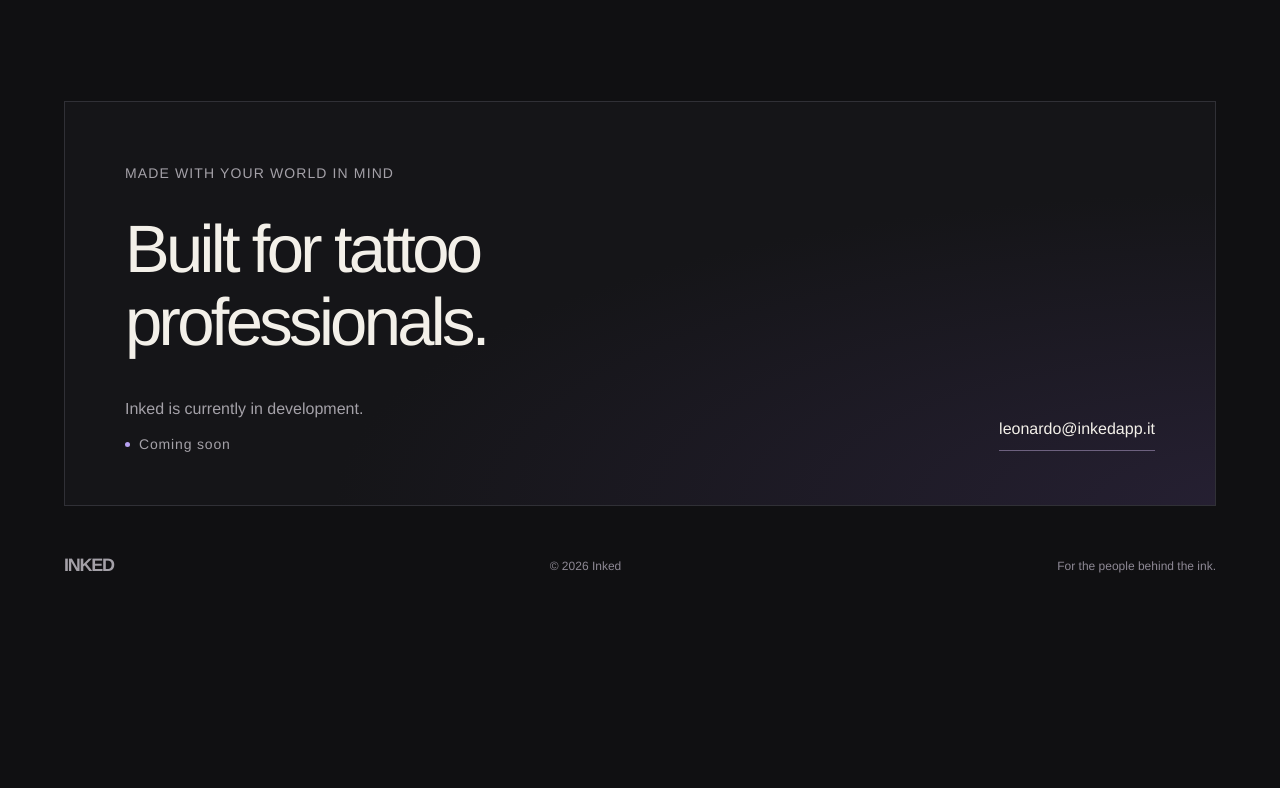
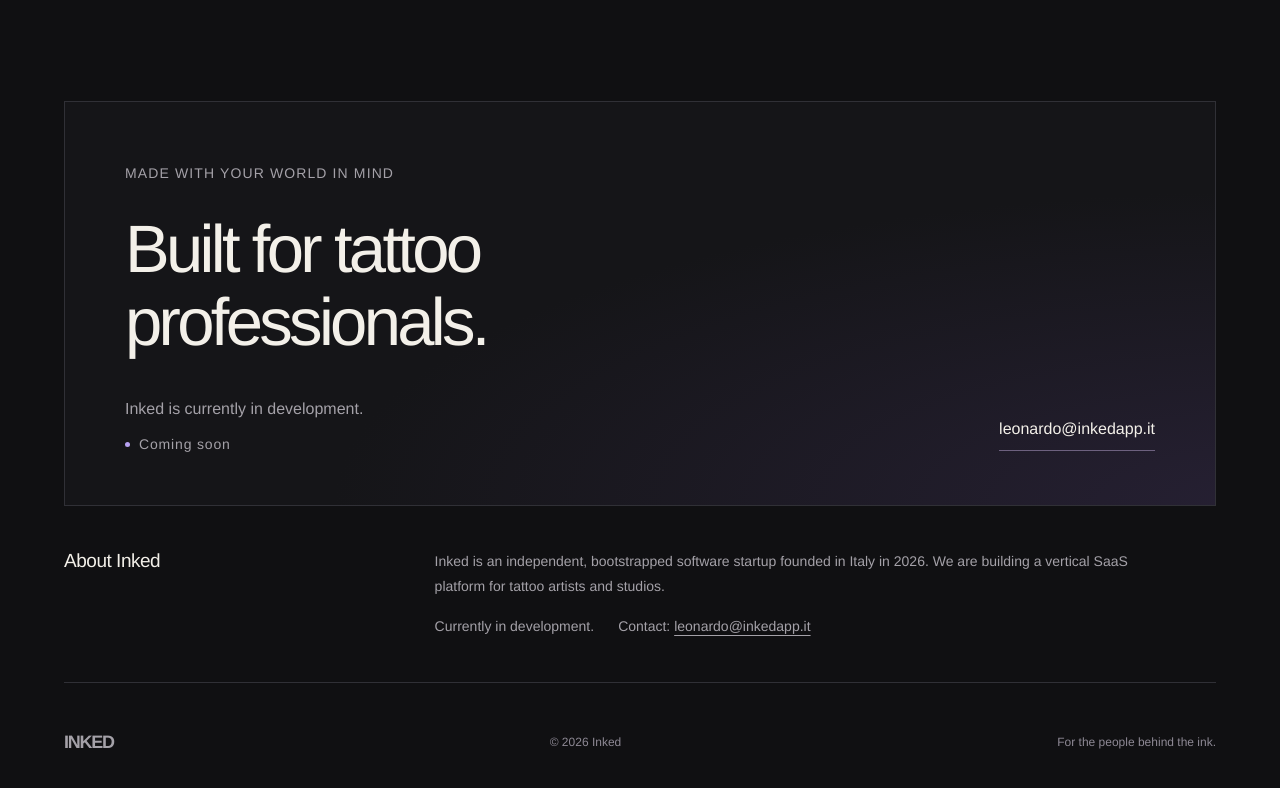
Before and after one commit to Leonardo343/inked-landing, a plain HTML site: page index.html in a window 1280 px wide. Shown: the part 2728-3516 px from the top of the page. Before the commit the page ends 3353 px from the top, so only its background shows below. Drawn offline with Linux system fonts and the light colour scheme.

Commit message:
Add verified Inked company details and crawler metadata

```diff
--- a/index.html
+++ b/index.html
@@ -4,21 +4,21 @@
     <meta charset="utf-8" />
     <meta name="viewport" content="width=device-width, initial-scale=1" />
     <meta name="theme-color" content="#101012" />
-    <title>Inked — Built for tattoo professionals</title>
-    <meta name="description" content="Inked is currently in development: the operating system for tattoo artists and studios. Everything you need to run your studio, in one place. Coming soon." />
+    <title>Inked — Tattoo software &amp; vertical SaaS | Italy, 2026</title>
+    <meta name="description" content="Inked is an independent, bootstrapped software startup founded in Italy in 2026, building a vertical SaaS platform for tattoo artists and studios. Currently in development." />
     <meta name="robots" content="index, follow" />
     <link rel="canonical" href="https://inkedapp.it/" />
     <link rel="icon" type="image/svg+xml" href="favicon.svg" />
-    <link rel="stylesheet" href="styles.css?v=20261007-2" />
+    <link rel="stylesheet" href="styles.css?v=20261007-3" />
     <meta property="og:type" content="website" />
     <meta property="og:locale" content="en_GB" />
     <meta property="og:site_name" content="Inked" />
-    <meta property="og:title" content="Inked — Built for tattoo professionals" />
-    <meta property="og:description" content="The operating system for tattoo artists and studios. Currently in development. Coming soon." />
+    <meta property="og:title" content="Inked — Tattoo software &amp; vertical SaaS | Italy, 2026" />
+    <meta property="og:description" content="Inked is an independent, bootstrapped software startup founded in Italy in 2026, building a vertical SaaS platform for tattoo artists and studios. Currently in development." />
     <meta property="og:url" content="https://inkedapp.it/" />
     <meta name="twitter:card" content="summary" />
-    <meta name="twitter:title" content="Inked — Built for tattoo professionals" />
-    <meta name="twitter:description" content="The operating system for tattoo artists and studios. Currently in development. Coming soon." />
+    <meta name="twitter:title" content="Inked — Tattoo software &amp; vertical SaaS | Italy, 2026" />
+    <meta name="twitter:description" content="Inked is an independent, bootstrapped software startup founded in Italy in 2026, building a vertical SaaS platform for tattoo artists and studios. Currently in development." />
   </head>
   <body>
     <a class="skip-link" href="#main">Skip to content</a>
@@ -154,6 +154,16 @@
             <a class="email-link" href="mailto:leonardo@inkedapp.it">leonardo@inkedapp.it</a>
           </div>
         </section>
+        <section class="company" aria-labelledby="company-title">
+          <h2 id="company-title">About Inked</h2>
+          <div class="company-copy">
+            <p>Inked is an independent, bootstrapped software startup founded in Italy in 2026. We are building a vertical SaaS platform for tattoo artists and studios.</p>
+            <div class="company-details">
+              <p>Currently in development.</p>
+              <p>Contact: <a href="mailto:leonardo@inkedapp.it">leonardo@inkedapp.it</a></p>
+            </div>
+          </div>
+        </section>
       </main>
 
       <footer class="site-footer">
--- a/styles.css
+++ b/styles.css
@@ -356,6 +356,46 @@ h3 {
   line-height: 1.4;
 }
 
+.company {
+  display: grid;
+  gap: 18px;
+  padding-block: 37px;
+  border-bottom: 1px solid var(--line);
+}
+
+.company h2 {
+  font-size: 1.1875rem;
+  line-height: 1.3;
+  font-weight: 400;
+  letter-spacing: -0.025em;
+}
+
+.company-copy {
+  min-width: 0;
+}
+
+.company-copy p {
+  max-width: 720px;
+  color: var(--muted);
+  font-size: 0.875rem;
+  line-height: 1.75;
+}
+
+.company-details {
+  display: flex;
+  flex-wrap: wrap;
+  gap: 8px 24px;
+  margin-top: 16px;
+}
+
+.company a {
+  text-underline-offset: 4px;
+}
+
+.company a:hover {
+  color: var(--accent);
+}
+
 .site-footer {
   display: flex;
   flex-wrap: wrap;
@@ -705,6 +745,12 @@ h3 {
     margin-bottom: 3px;
   }
 
+  .company {
+    grid-template-columns: 30% minmax(0, 1fr);
+    gap: 25px;
+    padding-block: 43px;
+  }
+
   .site-footer {
     padding-block: 46px;
   }
```
